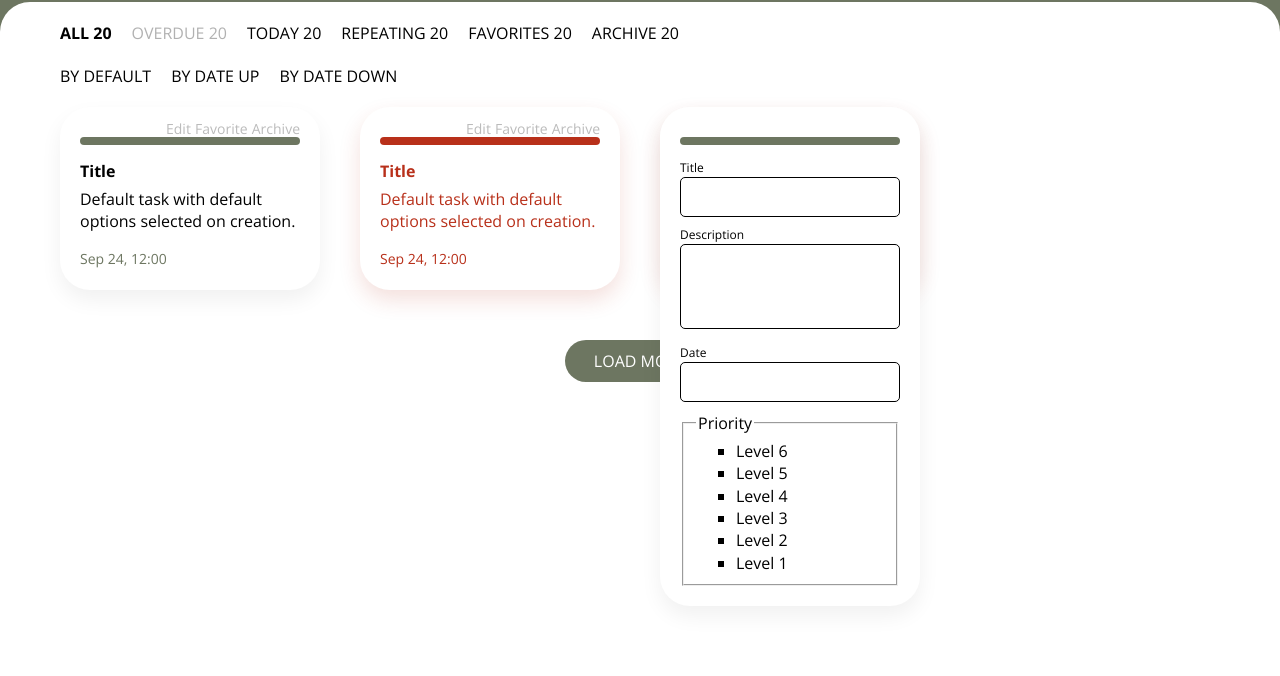
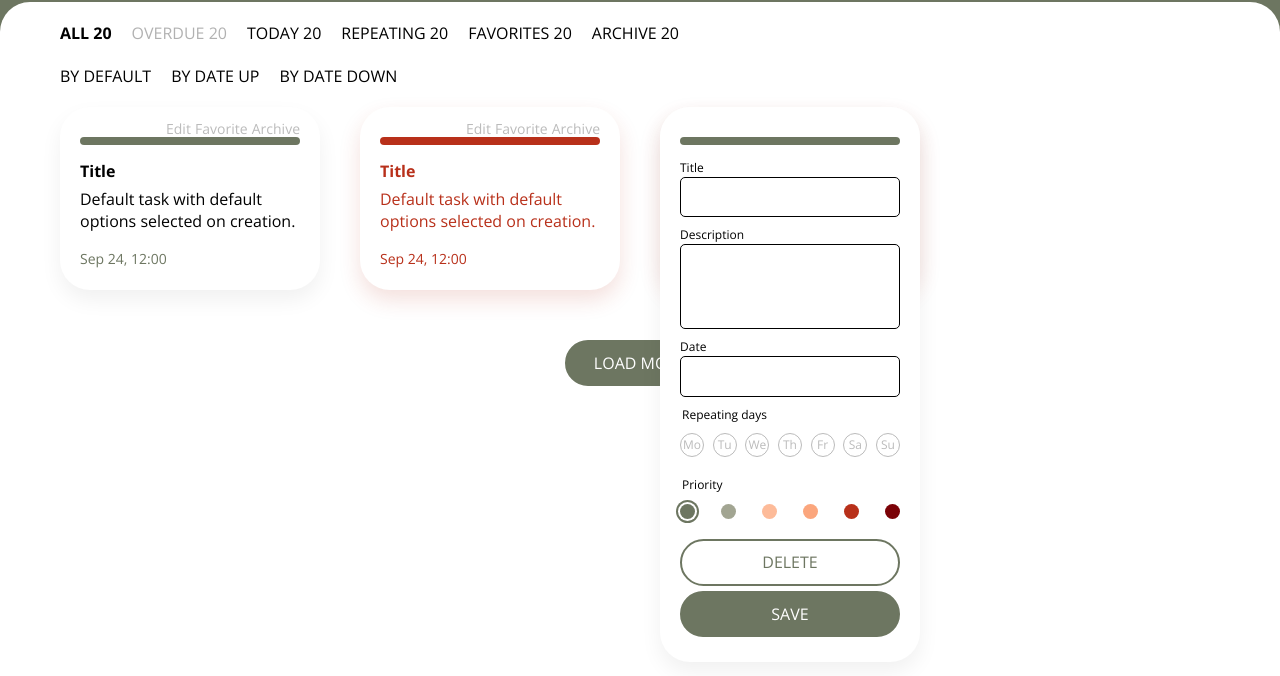
Before and after one commit to Yoona8/task-manager, a website: page src/index.html in a window 1280 px wide. Shown: the part 60-736 px from the top of the page. Drawn offline with nearby package versions, Linux system fonts and the light colour scheme.

Commit message:
Refactor buttons and priorities, add repeating days

```diff
--- a/src/index.html
+++ b/src/index.html
@@ -133,63 +133,184 @@
                     <input name="task-1-date" id="task-1-date" type="text">
                   </li>
                   <li>
+                    <fieldset class="checkbox-buttons">
+                      <legend class="checkbox-buttons__title">
+                        Repeating days
+                      </legend>
+                      <ul class="checkbox-buttons__list weekdays">
+                        <li class="weekdays__day">
+                          <input
+                            class="visually-hidden"
+                            name="task-1-weekday-mo"
+                            id="task-1-weekday-mo"
+                            type="checkbox"
+                          >
+                          <label for="task-1-weekday-mo">Mo</label>
+                        </li>
+                        <li class="weekdays__day">
+                          <input
+                            class="visually-hidden"
+                            name="task-1-weekday-tu"
+                            id="task-1-weekday-tu"
+                            type="checkbox"
+                          >
+                          <label for="task-1-weekday-tu">Tu</label>
+                        </li>
+                        <li class="weekdays__day">
+                          <input
+                            class="visually-hidden"
+                            name="task-1-weekday-we"
+                            id="task-1-weekday-we"
+                            type="checkbox"
+                          >
+                          <label for="task-1-weekday-we">We</label>
+                        </li>
+                        <li class="weekdays__day">
+                          <input
+                            class="visually-hidden"
+                            name="task-1-weekday-th"
+                            id="task-1-weekday-th"
+                            type="checkbox"
+                          >
+                          <label for="task-1-weekday-th">Th</label>
+                        </li>
+                        <li class="weekdays__day">
+                          <input
+                            class="visually-hidden"
+                            name="task-1-weekday-fr"
+                            id="task-1-weekday-fr"
+                            type="checkbox"
+                          >
+                          <label for="task-1-weekday-fr">Fr</label>
+                        </li>
+                        <li class="weekdays__day">
+                          <input
+                            class="visually-hidden"
+                            name="task-1-weekday-sa"
+                            id="task-1-weekday-sa"
+                            type="checkbox"
+                          >
+                          <label for="task-1-weekday-sa">Sa</label>
+                        </li>
+                        <li class="weekdays__day">
+                          <input
+                            class="visually-hidden"
+                            name="task-1-weekday-su"
+                            id="task-1-weekday-su"
+                            type="checkbox"
+                          >
+                          <label for="task-1-weekday-su">Su</label>
+                        </li>
+                      </ul>
+                    </fieldset>
+                  </li>
+                  <li>
                     <fieldset class="radio-buttons">
                       <legend class="radio-buttons__title">
                         Priority
                       </legend>
-                      <ul class="radio-buttons__list radio">
-                        <li class="radio radio--lowest">
+                      <ul class="radio-buttons__list priorities">
+                        <li class="
+                          priorities__priority
+                          priorities__priority--lowest"
+                        >
                           <input
                             class="visually-hidden"
                             name="task-1-priority"
                             id="task-1-priority-6"
+                            type="radio"
+                            checked
                           >
-                          <label for="task-1-priority-6">Level 6</label>
+                          <label
+                            for="task-1-priority-6"
+                            aria-label="Lowest priority"
+                          ></label>
                         </li>
-                        <li class="radio radio--low">
+                        <li class="
+                          priorities__priority
+                          priorities__priority--low"
+                        >
                           <input
                             class="visually-hidden"
                             name="task-1-priority"
                             id="task-1-priority-5"
+                            type="radio"
                           >
-                          <label for="task-1-priority-5">Level 5</label>
+                          <label
+                            for="task-1-priority-5"
+                            aria-label="Low priority"
+                          ></label>
                         </li>
-                        <li class="radio radio--normal">
+                        <li class="
+                          priorities__priority
+                          priorities__priority--normal"
+                        >
                           <input
                             class="visually-hidden"
                             name="task-1-priority"
                             id="task-1-priority-4"
+                            type="radio"
                           >
-                          <label for="task-1-priority-4">Level 4</label>
+                          <label
+                            for="task-1-priority-4"
+                            aria-label="Normal priority"
+                          ></label>
                         </li>
-                        <li class="radio radio--slightly-high">
+                        <li class="
+                          priorities__priority
+                          priorities__priority--slightly-high"
+                        >
                           <input
                             class="visually-hidden"
                             name="task-1-priority"
                             id="task-1-priority-3"
+                            type="radio"
                           >
-                          <label for="task-1-priority-3">Level 3</label>
+                          <label
+                            for="task-1-priority-3"
+                            aria-label="Slightly high priority"
+                          ></label>
                         </li>
-                        <li class="radio radio--high">
+                        <li class="
+                          priorities__priority
+                          priorities__priority--high"
+                        >
                           <input
                             class="visually-hidden"
                             name="task-1-priority"
                             id="task-1-priority-2"
+                            type="radio"
                           >
-                          <label for="task-1-priority-2">Level 2</label>
+                          <label
+                            for="task-1-priority-2"
+                            aria-label="High priority"
+                          ></label>
                         </li>
-                        <li class="radio radio--highest">
+                        <li class="
+                          priorities__priority
+                          priorities__priority--highest"
+                        >
                           <input
                             class="visually-hidden"
                             name="task-1-priority"
                             id="task-1-priority-1"
+                            type="radio"
                           >
-                          <label for="task-1-priority-1">Level 1</label>
+                          <label
+                            for="task-1-priority-1"
+                            aria-label="Highest priority"
+                          ></label>
                         </li>
                       </ul>
                     </fieldset>
                   </li>
                 </ul>
+                <p class="task__buttons">
+                  <button class="button button--light" type="button">
+                    Delete
+                  </button>
+                  <button class="button" type="submit">Save</button>
+                </p>
               </form>
             </article>
           </li>
--- a/src/styles/blocks/button.css
+++ b/src/styles/blocks/button.css
@@ -9,8 +9,15 @@
   text-align: center;
   text-transform: uppercase;
   background-color: var(--dark-green);
-  border: 0;
+  border: 2px solid var(--dark-green);
   border-radius: var(--border-radius-large);
+  box-sizing: border-box;
+  transition: var(--transition);
+}
+
+.button--light {
+  color: var(--dark-green);
+  background-color: var(--basic-white);
 }
 
 .button:not(:disabled) {
@@ -19,8 +26,17 @@
 
 .button:not(:disabled):hover {
   background-color: var(--mild-green);
+  border-color: var(--mild-green);
+}
+
+.button--light:not(:disabled):hover {
+  color: var(--basic-white);
+  background-color: var(--dark-green);
+  border-color: var(--dark-green);
 }
 
 .button:disabled {
+  color: var(--basic-white);
   background-color: var(--neutral-gray);
+  border-color: var(--neutral-gray);
 }
--- /dev/null
+++ b/src/styles/blocks/checkbox-buttons.css
@@ -0,0 +1,16 @@
+.checkbox-buttons {
+  margin: 0;
+  padding: 0;
+  border: 0;
+}
+
+.checkbox-buttons__title {
+  margin: 0 0 10px;
+  font-size: 12px;
+}
+
+.checkbox-buttons__list {
+  margin: 0;
+  padding: 0;
+  list-style: none;
+}
--- a/src/styles/blocks/input.css
+++ b/src/styles/blocks/input.css
@@ -9,6 +9,7 @@
 
 .input input,
 .input textarea {
+  display: block;
   width: 100%;
   padding: 8px 15px;
   font: inherit;
--- /dev/null
+++ b/src/styles/blocks/priorities.css
@@ -0,0 +1,44 @@
+.priorities {
+  display: grid;
+  grid-template-columns: repeat(6, min-content);
+  justify-content: space-between;
+}
+
+.priorities__priority label {
+  display: block;
+  width: 15px;
+  height: 15px;
+  border-radius: 50%;
+  background-color: var(--color);
+}
+
+.priorities__priority--lowest label {
+  --color: var(--dark-green);
+}
+
+.priorities__priority--low label {
+  --color: var(--mild-green);
+}
+
+.priorities__priority--normal label {
+  --color: var(--mild-orange);
+}
+
+.priorities__priority--slightly-high label {
+  --color: var(--dark-orange);
+}
+
+.priorities__priority--high label {
+  --color: var(--mild-red);
+}
+
+.priorities__priority--highest label {
+  --color: var(--dark-red);
+}
+
+.priorities__priority input:focus ~ label,
+.priorities__priority input:checked ~ label {
+  box-shadow:
+    0 0 0 2px var(--basic-white),
+    0 0 0 4px var(--color);
+}
--- /dev/null
+++ b/src/styles/blocks/radio-buttons.css
@@ -0,0 +1,16 @@
+.radio-buttons {
+  margin: 0;
+  padding: 0;
+  border: 0;
+}
+
+.radio-buttons__title {
+  margin: 0 0 10px;
+  font-size: 12px;
+}
+
+.radio-buttons__list {
+  margin: 0;
+  padding: 0;
+  list-style: none;
+}
--- a/src/styles/blocks/task.css
+++ b/src/styles/blocks/task.css
@@ -97,3 +97,17 @@
   padding: 0;
   list-style: none;
 }
+
+.task__fields li:not(:last-child) {
+  margin-bottom: 10px;
+}
+
+.task__buttons {
+  margin: 10px 0 0;
+}
+
+.task__buttons .button {
+  display: block;
+  width: 100%;
+  margin-bottom: 5px;
+}
--- /dev/null
+++ b/src/styles/blocks/weekdays.css
@@ -0,0 +1,28 @@
+.weekdays {
+  display: grid;
+  grid-template-columns: repeat(7, min-content);
+  justify-content: space-between;
+}
+
+.weekdays__day label {
+  display: flex;
+  justify-content: center;
+  align-items: center;
+  width: 22px;
+  height: 22px;
+  font-size: 12px;
+  color: var(--neutral-gray);
+  border: 1px solid var(--neutral-gray);
+  border-radius: 50%;
+  transition: var(--transition);
+}
+
+.weekdays__day label:hover,
+.weekdays__day input:focus ~ label,
+.weekdays__day input:checked ~ label {
+  border-color: var(--basic-black);
+}
+
+.weekdays__day input:checked ~ label {
+  color: var(--basic-black);
+}
--- a/src/styles/style.css
+++ b/src/styles/style.css
@@ -2,6 +2,10 @@
 @import "blocks/menu.css";
 @import "blocks/input.css";
 @import "blocks/button.css";
+@import "blocks/radio-buttons.css";
+@import "blocks/checkbox-buttons.css";
+@import "blocks/priorities.css";
+@import "blocks/weekdays.css";
 @import "blocks/task.css";
 @import "blocks/tasks.css";
 @import "blocks/sorting.css";
```
